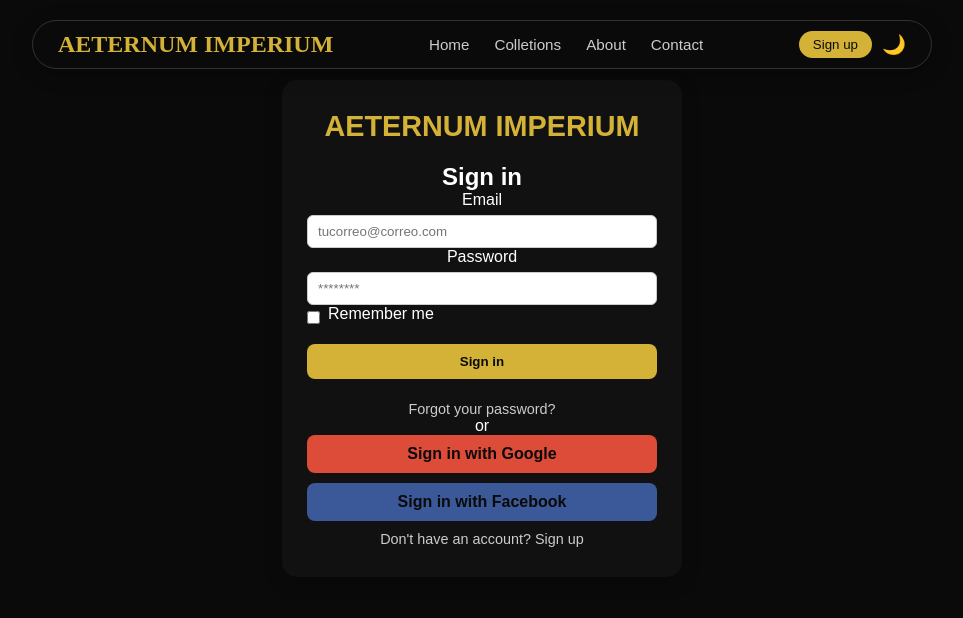
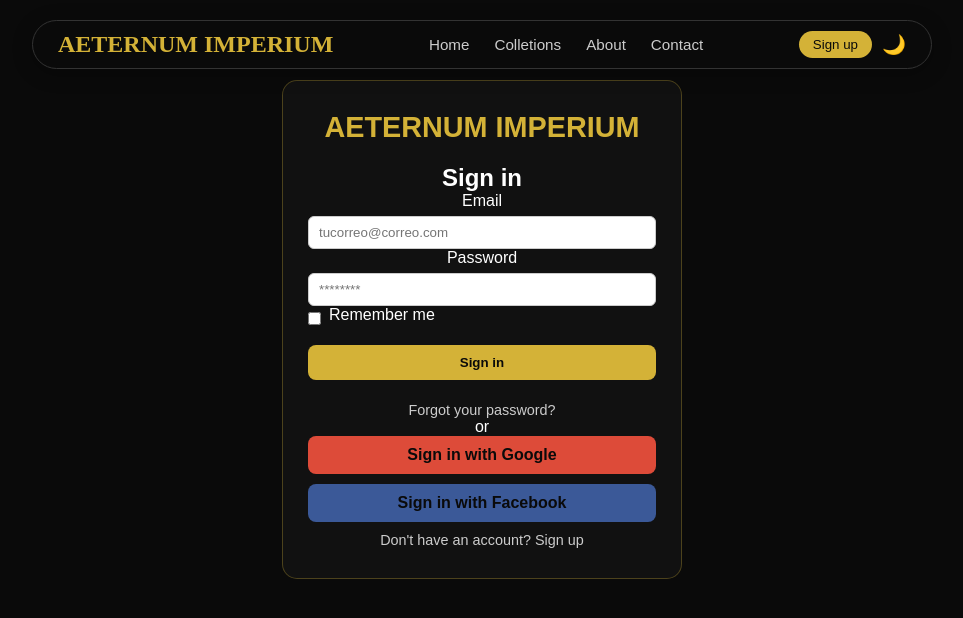
Before and after one commit to JoezerCalero/aeternum-imperium, a plain HTML site: page pages/sign-in.html in a window 1280 px wide. Shown: the whole page, without its empty margins (158-1121 px from the left). Drawn offline with Linux system fonts and the light colour scheme.

Commit message:
fix: css border sign in/up

```diff
--- a/css/sign-in.css
+++ b/css/sign-in.css
@@ -10,17 +10,15 @@
 ========================================= */
 
 .login-container {
+    background: var(--light-bg);
+    backdrop-filter: blur(12px);
+
+    border: 1px solid rgba(212, 178, 55, 0.3);
+    border-radius: 15px;
+
     max-width: 400px;
-
-    background: var(--light-bg);
-
     margin: 80px auto;
     padding: 30px 25px;
-
-    border-radius: 15px;
-
-    box-shadow: 0 6px 20px rgba(0, 0, 0, 0.2);
-
     text-align: center;
 }
 
```
Also changed, not shown: pages/sign-in.html (+0 -5 lines). Lines whose indentation alone changed are shown as unchanged.
